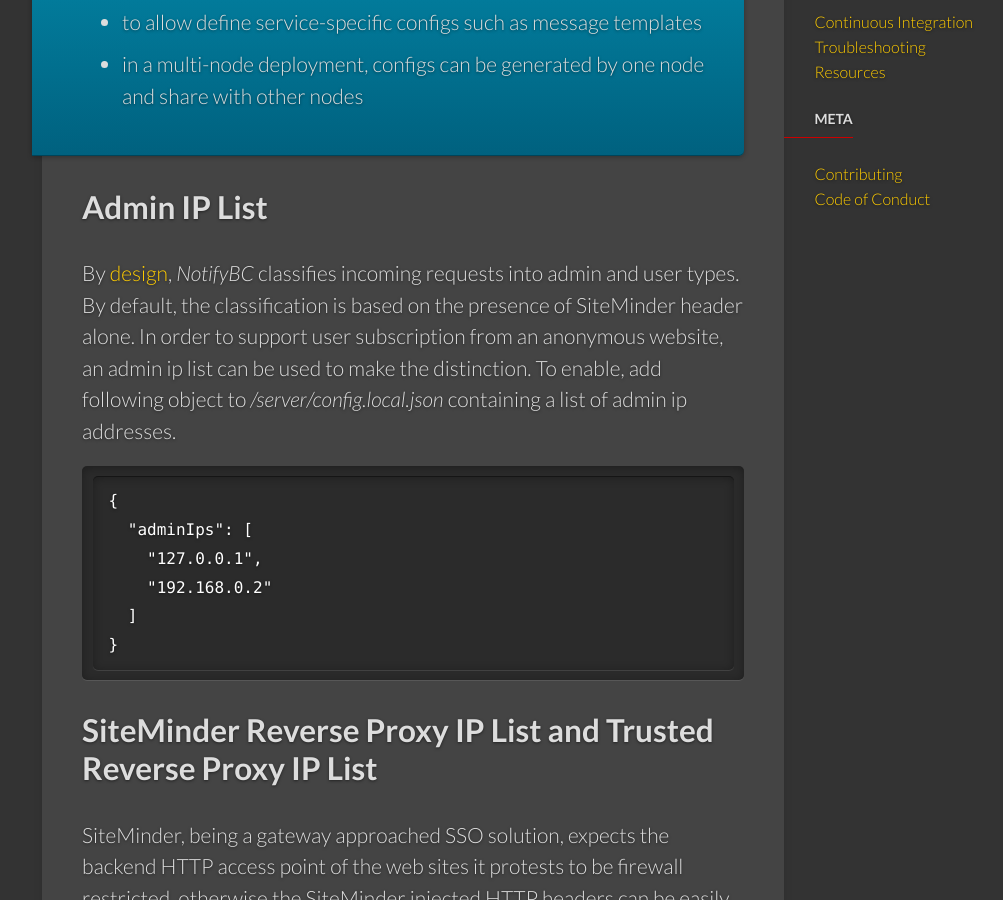
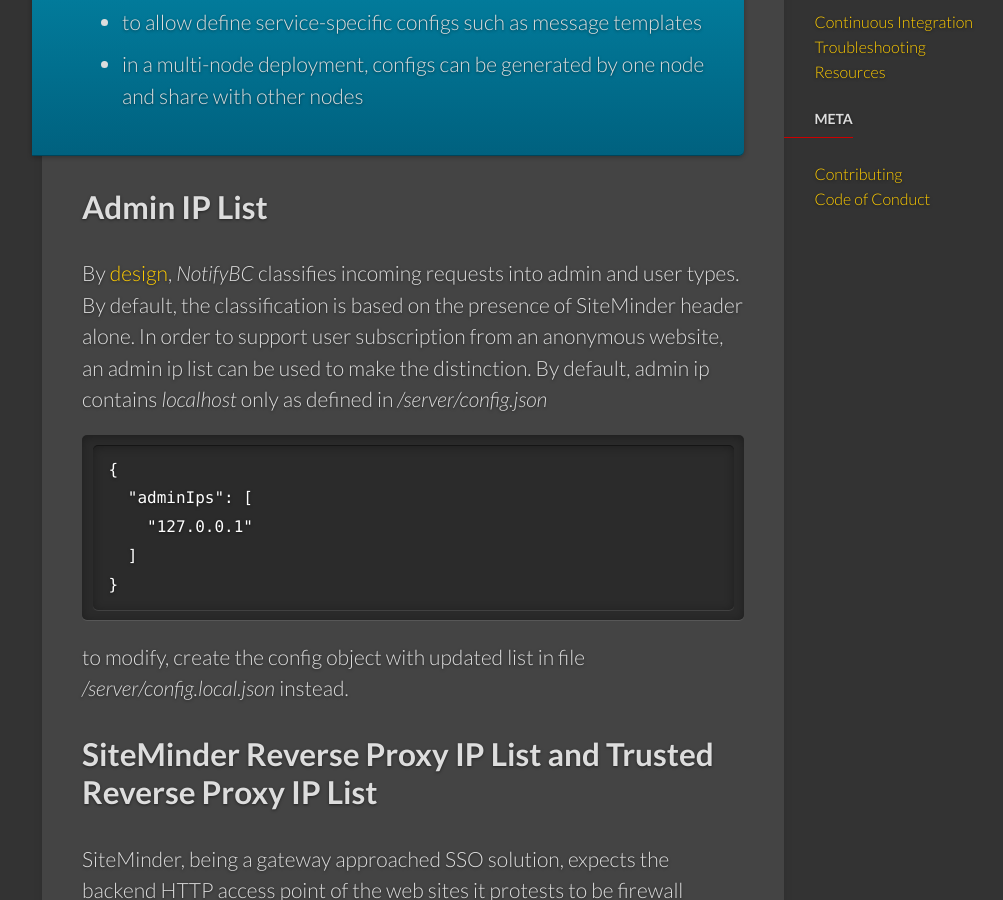
Before and after one commit to bcgov/MyGovBC-notification-server, a Jekyll site: the page built from docs/_docs/configuration.md, in a window 1280 px wide and 900 px high, scrolled down 637 px. Shown: the whole window, without its empty margins (129-1132 px from the left). Built offline with Jekyll 4.4.1, drawn with Linux system fonts in a browser that asks for light colours.

Commit message:
make localhost admin ip by default

````diff
--- a/docs/_docs/configuration.md
+++ b/docs/_docs/configuration.md
@@ -16,16 +16,17 @@
 
 
 ## Admin IP List
-By [design](../overview/#architecture), *NotifyBC* classifies incoming requests into admin and user types. By default, the classification is based on the presence of SiteMinder header alone. In order to support user subscription from an anonymous website, an admin ip list can be used to make the distinction. To enable, add following object to */server/config.local.json* containing a list of admin ip addresses.
+By [design](../overview/#architecture), *NotifyBC* classifies incoming requests into admin and user types. By default, the classification is based on the presence of SiteMinder header alone. In order to support user subscription from an anonymous website, an admin ip list can be used to make the distinction. By default, admin ip contains *localhost* only as defined in */server/config.json*
 
 ```
 {
   "adminIps": [
-    "127.0.0.1",
-    "192.168.0.2"
+    "127.0.0.1"
   ]
 }
 ```
+to modify, create the config object with updated list in file */server/config.local.json* instead.
+
 
 ## SiteMinder Reverse Proxy IP List and Trusted Reverse Proxy IP List
 
--- a/server/config.json
+++ b/server/config.json
@@ -22,6 +22,9 @@
     }
   },
   "legacyExplorer": false,
+  "adminIps": [
+    "127.0.0.1"
+  ],
   "smtp": {
     "direct": true,
     "name": "localhost"
````
